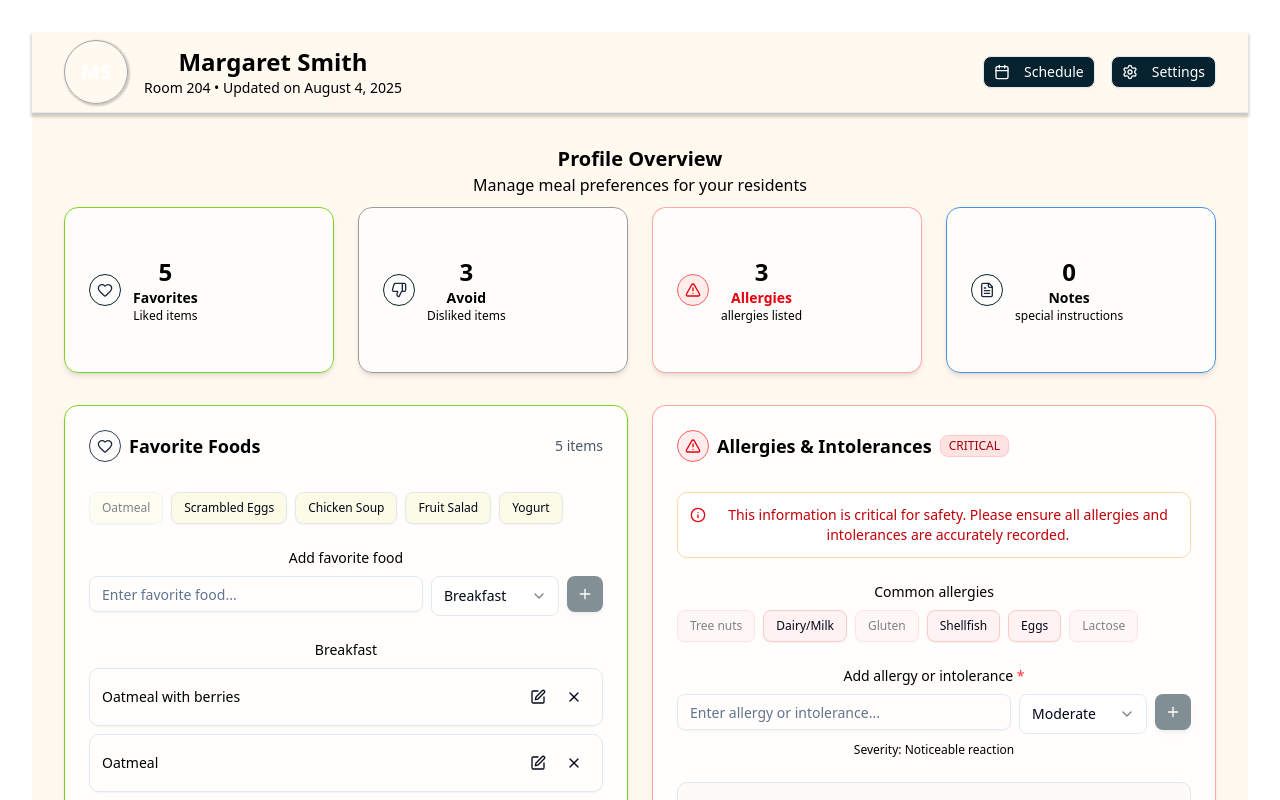
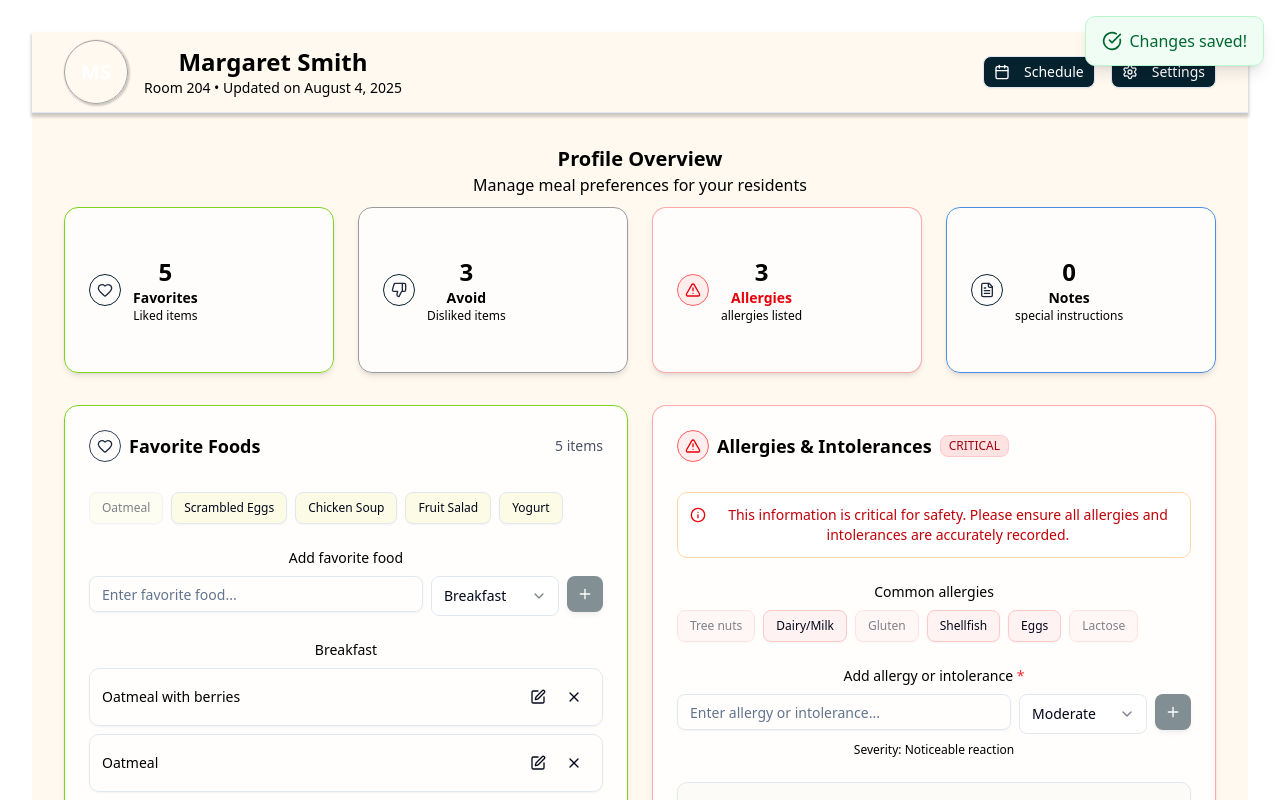
Before and after one commit to bajajshubham/elder-wand, a React (Vite) app: page / in a window 1280 px wide. Both pictures are taken after a click on the button "Oatmeal". Shown: the top 800 px of the page. Built offline with nearby package versions, Linux system fonts and the light colour scheme.

Commit message:
added save notification toast

```diff
--- a/src/components/MealPreferences.tsx
+++ b/src/components/MealPreferences.tsx
@@ -1,9 +1,12 @@
 import { useState, useCallback } from 'react'
+import { Button } from '@/components/ui/button'
 import { OverviewCards } from '@/components/OverviewCards'
 import { FavoriteFoodsSection } from '@/components/FavoriteFoodsSection'
 import { DislikedFoodsSection } from '@/components/DislikedFoodsSection'
 import { AllergiesSection } from '@/components/AllergiesSection'
 import { SpecialInstructionsSection } from '@/components/SpecialInstructionsSection'
+import { SaveNotification } from '@/components/SaveNotification'
+
 import type {
   MealPreferencesType,
   FavoriteFood,
@@ -11,8 +14,8 @@ import type {
   Allergy,
   MealType,
   SeverityLevel,
+  SaveNotification as SaveNotificationType
 } from '@/types/meal-preferences'
-import { Button } from './ui/button'
 
 const initialPreferences: MealPreferencesType = {
   favoritesFoods: [
@@ -40,10 +43,24 @@ const initialPreferences: MealPreferencesType = {
 
 export default function MealPreferences() {
   const [preferences, setPreferences] = useState<MealPreferencesType>(initialPreferences)
+  const [notification, setNotification] = useState<SaveNotificationType>({
+    show: false,
+    message: '',
+    type: 'success'
+  })
+
+  const showNotification = useCallback((message: string, type: 'success' | 'error' = 'success') => {
+    setNotification({ show: true, message, type })
+  }, [])
+
+  const hideNotification = useCallback(() => {
+    setNotification(prev => ({ ...prev, show: false }))
+  }, [])
 
   const logChange = useCallback((action: string, data: any) => {
     console.log(`[Meal Preferences] ${action}:`, data)
-  }, [])
+    showNotification('Changes saved!')
+  }, [showNotification])
 
   const handleAddFavoriteFood = useCallback((name: string, mealType: MealType) => {
     const newFood: FavoriteFood = {
@@ -150,8 +167,8 @@ export default function MealPreferences() {
 
   const handleSaveDraft = () => {
     console.log('[Meal Preferences] Save Draft - Complete Data:', preferences)
+    showNotification('Draft saved successfully!')
   }
-
 
   return (
     <div className="min-h-screen" style={{ backgroundColor: "#fff9f0" }}>
@@ -205,6 +222,11 @@ export default function MealPreferences() {
           </Button>
         </div>
       </main>
+
+      <SaveNotification
+        notification={notification}
+        onClose={hideNotification}
+      />
     </div>
   )
 }
--- /dev/null
+++ b/src/components/SaveNotification.tsx
@@ -0,0 +1,38 @@
+import { useEffect } from 'react'
+import { CheckCircle, XCircle } from 'lucide-react'
+import type { SaveNotification as SaveNotificationType } from '@/types/meal-preferences'
+
+interface SaveNotificationProps {
+  notification: SaveNotificationType
+  onClose: () => void
+}
+
+export function SaveNotification({ notification, onClose }: SaveNotificationProps) {
+  useEffect(() => {
+    if (notification.show) {
+      const timer = setTimeout(() => {
+        onClose()
+      }, 3000)
+      return () => clearTimeout(timer)
+    }
+  }, [notification.show, onClose])
+
+  if (!notification.show) return null
+
+  return (
+    <div className="fixed top-4 right-4 z-50 transition-all duration-300">
+      <div className={`flex items-center gap-2 px-4 py-3 rounded-lg shadow-lg border ${
+        notification.type === 'success'
+          ? 'bg-green-50 border-green-200 text-green-800'
+          : 'bg-red-50 border-red-200 text-red-800'
+      }`}>
+        {notification.type === 'success' ? (
+          <CheckCircle className="w-5 h-5" />
+        ) : (
+          <XCircle className="w-5 h-5" />
+        )}
+        <span className="font-medium">{notification.message}</span>
+      </div>
+    </div>
+  )
+}
```
